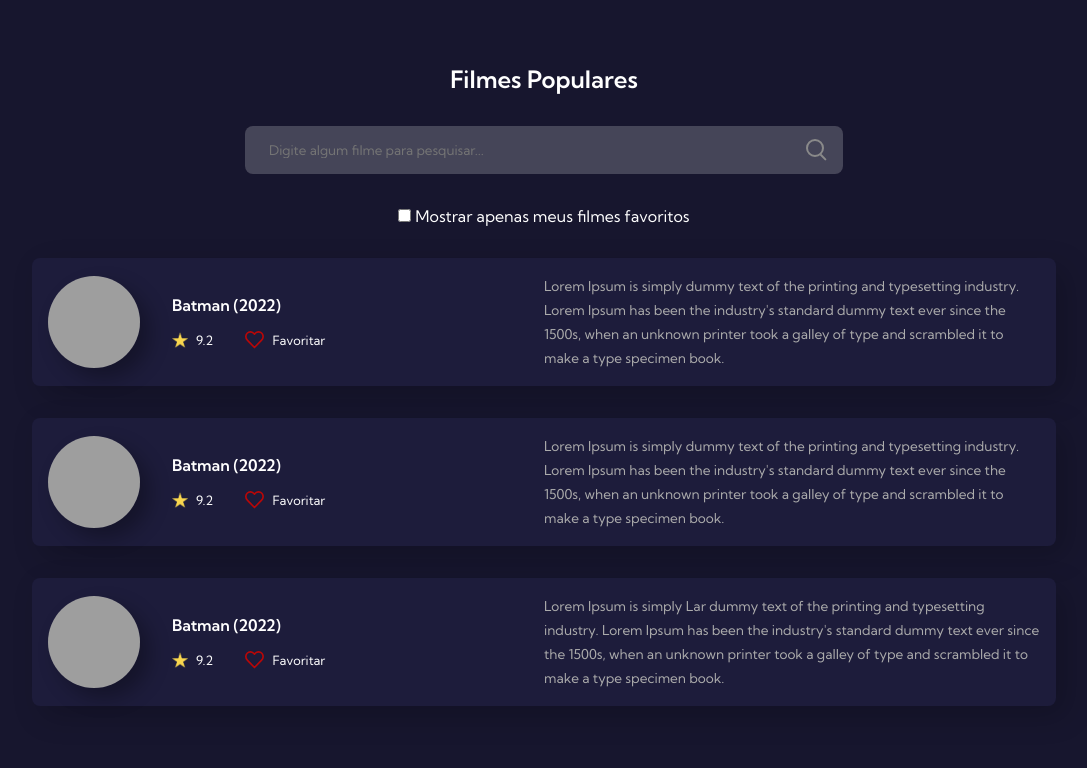
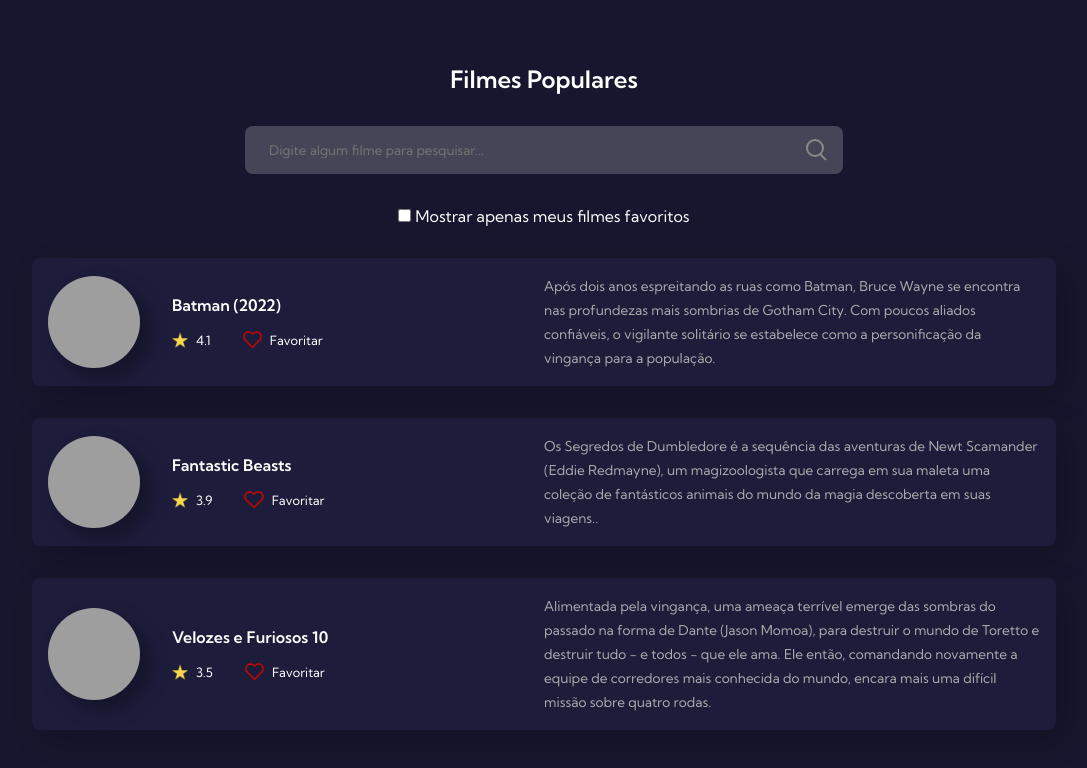
Before and after one commit to NelsonALima/7DaysOfCode-Github, a plain HTML site: page index.html in a window 1280 px wide. Shown: the whole page, without its empty margins (96-1183 px from the left). Drawn offline with Linux system fonts and the light colour scheme; grey boxes are pictures that could not be loaded.

Commit message:
Novos filmes e descrições

```diff
--- a/index.html
+++ b/index.html
@@ -32,7 +32,7 @@
             <div class="rating-favorites">
               <div class="rating">
                 <img src="images/star.png" alt="Star Icon"/>
-                <span>9.2</span>
+                <span>4.1</span>
               </div>
               <div class="favorite">
                 <img src="images/heart.svg" alt="Star Icon"/>
@@ -42,21 +42,21 @@
           </div>
         </div>
         <div class="movie-description">
-          <span>Lorem Ipsum is simply dummy text of the printing and typesetting industry. Lorem Ipsum has been the industry's standard dummy text ever since the 1500s, when an unknown printer took a galley of type and scrambled it to make a type specimen book.</span>
+          <span>Após dois anos espreitando as ruas como Batman, Bruce Wayne se encontra nas profundezas mais sombrias de Gotham City. Com poucos aliados confiáveis, o vigilante solitário se estabelece como a personificação da vingança para a população.</span>
         </div>
       </div>
 
       <div class="movie">
         <div class="movie-informations">
           <div class="movie-image">
-            <img src="https://img.elo7.com.br/product/original/3FBA809/big-poster-filme-batman-2022-90x60-cm-lo002-poster-batman.jpg" alt="Batman (2022)"/>
+            <img src="https://i.pinimg.com/236x/e5/87/be/e587be3c42f3af392db81996f3884068.jpg" alt="Fantastic Beasts"/>
           </div>
           <div class="movie-text">
-            <h4>Batman (2022)</h4>
+            <h4>Fantastic Beasts</h4>
             <div class="rating-favorites">
               <div class="rating">
                 <img src="images/star.png" alt="Star Icon"/>
-                <span>9.2</span>
+                <span>3.9</span>
               </div>
               <div class="favorite">
                 <img src="images/heart.svg" alt="Star Icon"/>
@@ -66,21 +66,21 @@
           </div>
         </div>
         <div class="movie-description">
-          <span>Lorem Ipsum is simply dummy text of the printing and typesetting industry. Lorem Ipsum has been the industry's standard dummy text ever since the 1500s, when an unknown printer took a galley of type and scrambled it to make a type specimen book.</span>
+          <span>Os Segredos de Dumbledore é a sequência das aventuras de Newt Scamander (Eddie Redmayne), um magizoologista que carrega em sua maleta uma coleção de fantásticos animais do mundo da magia descoberta em suas viagens..</span>
         </div>
       </div>
 
       <div class="movie">
         <div class="movie-informations">
           <div class="movie-image">
-            <img src="https://img.elo7.com.br/product/original/3FBA809/big-poster-filme-batman-2022-90x60-cm-lo002-poster-batman.jpg" alt="Batman (2022)"/>
+            <img src="https://s2-gshow.glbimg.com/srEPJBTXJB3_KKThSe0zUSBdlz8=/0x0:1080x1351/984x0/smart/filters:strip_icc()/i.s3.glbimg.com/v1/AUTH_e84042ef78cb4708aeebdf1c68c6cbd6/internal_photos/bs/2023/Q/g/IPSDQ1SVKCAFBEjZsj0w/vin-diesel-poster.jpg" alt="Velozes e Furiosos 10"/>
           </div>
           <div class="movie-text">
-            <h4>Batman (2022)</h4>
+            <h4>Velozes e Furiosos 10</h4>
             <div class="rating-favorites">
               <div class="rating">
                 <img src="images/star.png" alt="Star Icon"/>
-                <span>9.2</span>
+                <span>3.5</span>
               </div>
               <div class="favorite">
                 <img src="images/heart.svg" alt="Star Icon"/>
@@ -90,7 +90,7 @@
           </div>
         </div>
         <div class="movie-description">
-          <span>Lorem Ipsum is simply Lar dummy text of the printing and typesetting industry. Lorem Ipsum has been the industry's standard dummy text ever since the 1500s, when an unknown printer took a galley of type and scrambled it to make a type specimen book.</span>
+          <span>Alimentada pela vingança, uma ameaça terrível emerge das sombras do passado na forma de Dante (Jason Momoa), para destruir o mundo de Toretto e destruir tudo - e todos - que ele ama. Ele então, comandando novamente a equipe de corredores mais conhecida do mundo, encara mais uma difícil missão sobre quatro rodas.</span>
         </div>
       </div>
     </div>
```
